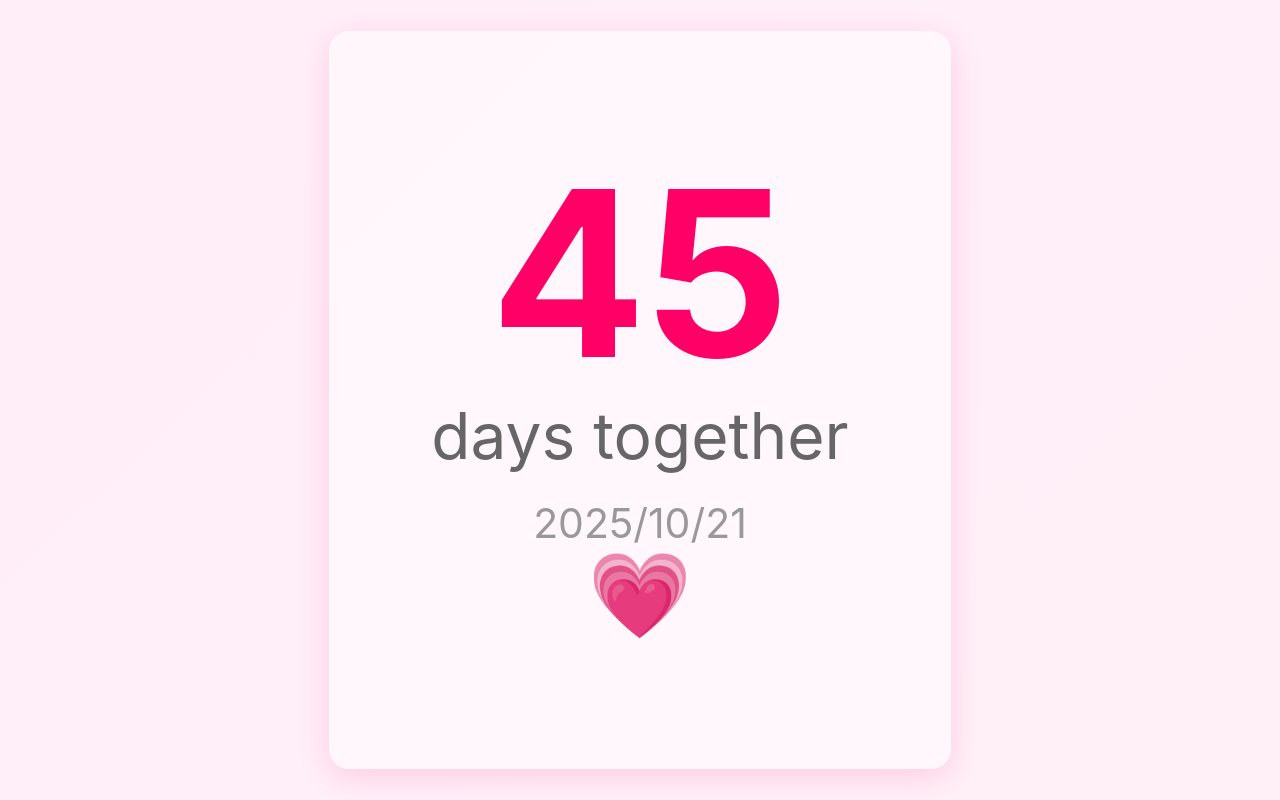
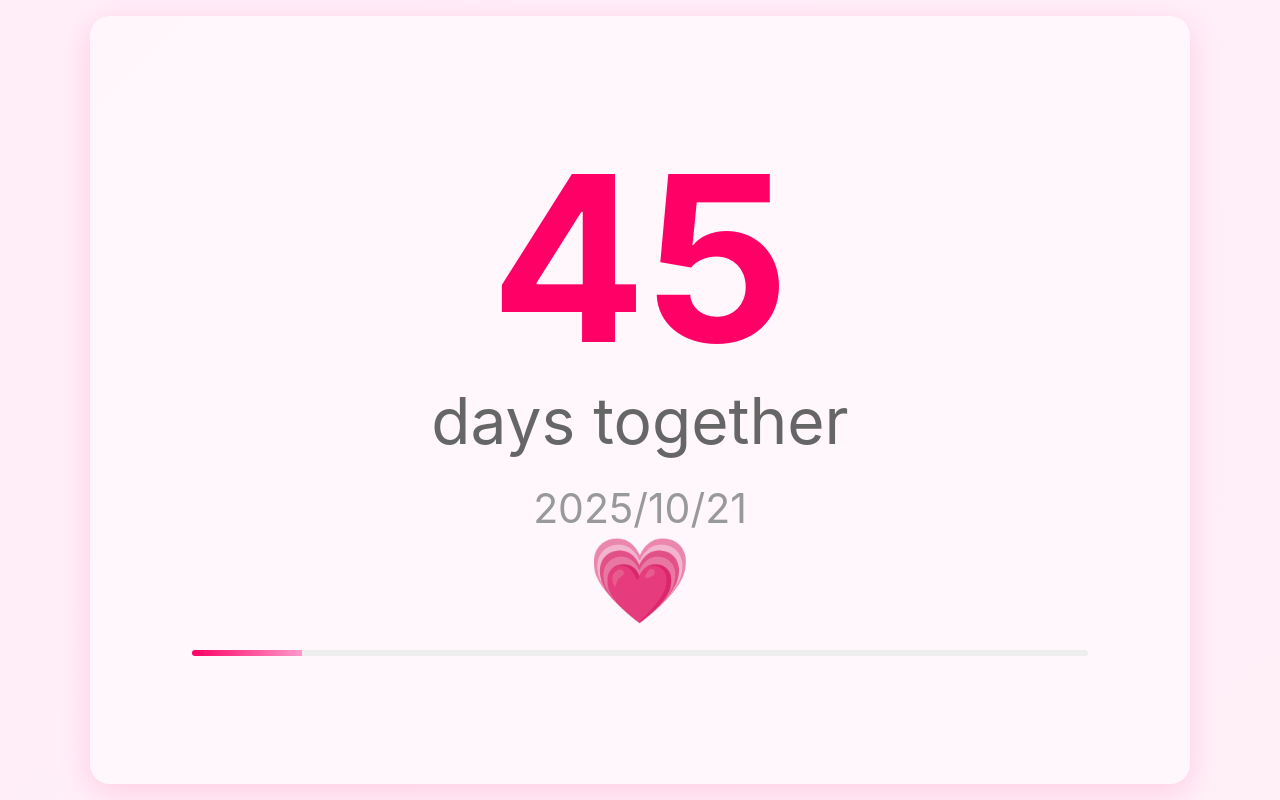
Before and after one commit to xttttp/xttttp.github.io, a plain HTML site: page index.html in a window 1280 px wide. Drawn offline with Linux system fonts and the light colour scheme.

Commit message:
Implement progress bar for goal tracking
Added progress bar calculation and display.

```diff
--- a/index.html
+++ b/index.html
@@ -28,8 +28,16 @@
 const day1 = new Date('2025-09-07T00:00:00');   // ← 改成你们自己的纪念日
 const today = new Date();
 const days = Math.floor((today - day1) / 86400000) + 1;
+const goal = 365;
+const percent = (days / goal * 100).toFixed(3);
 document.getElementById('num').textContent = days;
 document.getElementById('date').textContent = today.toLocaleDateString('zh-CN');
+
+ // 动态插入进度条
+const bar = document.createElement('div');
+bar.style.cssText = `width:70vw;height:6px;background:#eee;border-radius:3px;margin:3vh auto 0;overflow:hidden`;
+bar.innerHTML = `<div style="width:${percent}%;height:100%;background:linear-gradient(90deg,#ff0066,#ff99cc);transition:width .8s"></div>`;
+document.querySelector('.card').appendChild(bar);
 </script>
 </body>
 </html>
```
